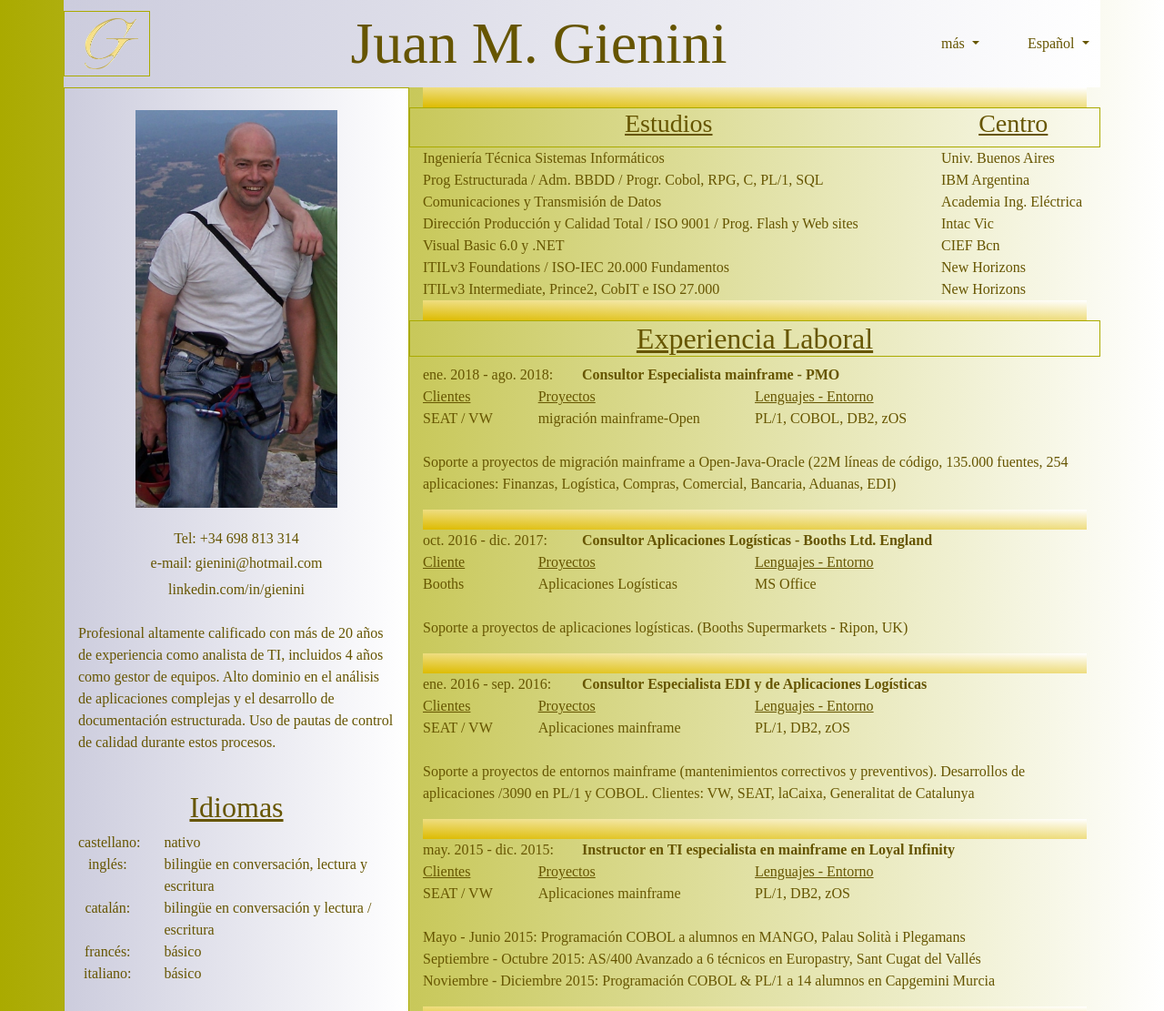
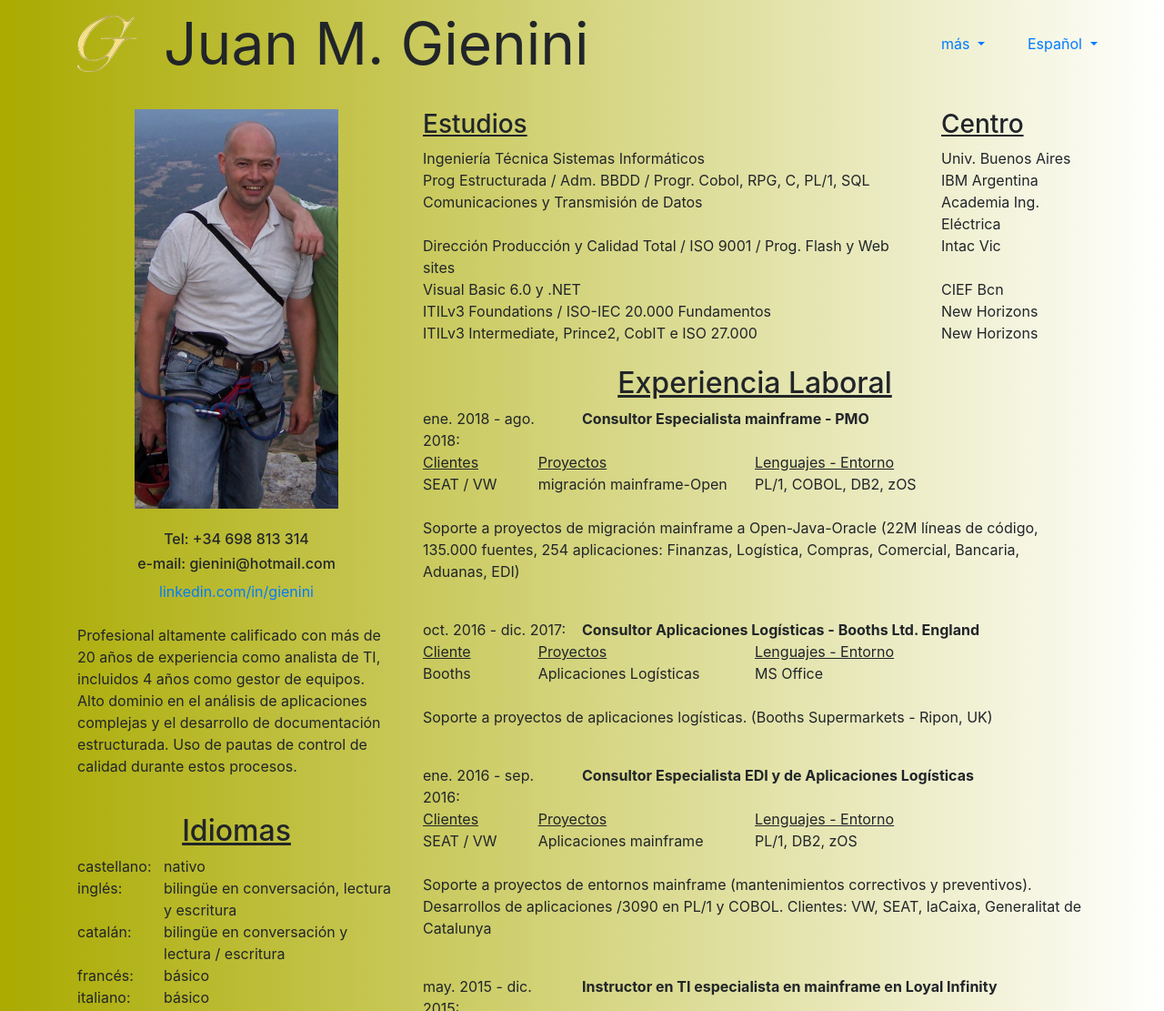
Before and after one commit to Gienini-jm/gienini-jm.github.io, a website: page cv-esp.html in a window 1280 px wide. Shown: the top 1111 px of the page at 91% size. Drawn offline with nearby package versions, Linux system fonts and the light colour scheme.

Commit message:
Update cv-esp.html

```diff
--- a/cv-esp.html
+++ b/cv-esp.html
@@ -14,34 +14,28 @@
  <head>
   <meta charset="utf-8">
   <title>CV Gienini Español</title>
+
   <!-- Responsive -->
   <meta name=viewport content="width=device-width, initial-scale=1, shrink-to-fit=no">
+
   <!-- Bootstrap CSS 4.3.1 -->
   <link rel="stylesheet"
         href="https://stackpath.bootstrapcdn.com/bootstrap/4.3.1/css/bootstrap.min.css"
         integrity="sha384-ggOyR0iXCbMQv3Xipma34MD+dH/1fQ784/j6cY/iJTQUOhcWr7x9JvoRxT2MZw1T"
         crossorigin="anonymous">
+
   <!-- FontAwesome -->
   <link rel="stylesheet"
         href="http://maxcdn.bootstrapcdn.com/font-awesome/4.2.0/css/font-awesome.min.css"/>
+
+  <!-- main.CSS -->
+    <link href="styles/styles.css" rel="stylesheet" type="text/css">
+
   <style>
-    body{color:#665500;
-         font-family: "Times New Roman", serif;
-         background-image:
-                linear-gradient(to right, #aaaa00, white);}
-    a{color:#665500;
-      font-family: "Times New Roman", serif}
-    .fa {color: #665500}
-    .fondo-gris, li{background-image:
-                        linear-gradient(to right, #ccccdd, white)}
-    .borde-oro{border: 1px solid #aaaa00}
-    .t-centrado{text-align: center}
-    .marco, li{margin: 5px;
-               padding: 2px}
-    .degradado{height: 22px;
-               background-color: #ffcc00;
-               background-image:
-                       linear-gradient(to top right, #ddbb00, white);}
+    body{background-image:
+                linear-gradient(to right, #aaaa00, white)}
+    li{background-image:
+           linear-gradient(to right, #ccccdd, white)};
   </style>
   </head>
  <body>
@@ -52,8 +46,9 @@
       <div class="col-1 borde-oro">
         <img src="images/g-oro.gif" width=100% class="marco">
       </div>
-      <div class="col-9 t-centrado" style="font-size:4em">Juan M. Gienini</div>
-      <div class="col-1">
+      <div class="col-9 t-centrado"
+           style="font-size:4em">Juan M. Gienini</div>
+      <div class="col-1 borde-oro">
         <a class="dropdown-toggle" data-toggle="dropdown" href="">más
           <span class="caret"></span></a>
         <ul class="dropdown-menu">
@@ -81,7 +76,7 @@
           </li>
         </ul>
       </div>
-      <div class="col-1">
+      <div class="col-1 borde-oro">
         <a class="dropdown-toggle" data-toggle="dropdown" href="">Español
           <span class="caret"></span></a>
         <ul class="dropdown-menu">
@@ -98,7 +93,7 @@
       <!-- columna fondo-gris foto datos idiomas skills qualifications -->
       <div class="col-4 fondo-gris borde-oro">
         <!-- foto y datos básicos -->
-        <div class="">
+        <div class="borde-oro">
           <br>
           <div class="row justify-content-center">
             <div class="col-8">
@@ -112,7 +107,7 @@
           <br>
         </div>
         <!-- presentación -->
-        <div class="">
+        <div class="borde-oro">
           <p>Profesional altamente calificado con más de 20 años de experiencia como analista de TI,
              incluidos 4 años como gestor de equipos. Alto dominio en el análisis de aplicaciones
              complejas y el desarrollo de documentación estructurada. Uso de pautas de control de
@@ -120,7 +115,7 @@
           <br>
         </div>
         <!-- idiomas -->
-        <div class="">
+        <div class="borde-oro">
           <h2 class="row justify-content-center"><u>Idiomas</u></h2>
           <div class="row">
              <div class="col-3 t-centrado">castellano:</div>
@@ -145,7 +140,7 @@
            <br>
         </div>
         <!-- skills -->
-        <div class="">
+        <div class="borde-oro">
           <h3 class="row justify-content-center"><u>Skills</u></h3>
           <div class="row">
              <div class="col-3">Lenguajes:</div>
@@ -170,7 +165,7 @@
            <br>
         </div>
         <!-- instagram & Twitter & Flickr & Blogger & Mensaje -->
-        <div class="">
+        <div class="borde-oro">
           <h3 class="row justify-content-center"><u>Sígueme en:</u></h3>
           <!-- instagram -->
           <a href="https://www.instagram.com/gienini/" target="_blank">
@@ -213,7 +208,7 @@
               &nbsp&nbsp-&nbsp&nbspBlogger</h3></a>
           <br>
           <!-- Mensaje -->
-          <h3 class="row justify-content-center"><u>Envíame un mensaje</u></h3>
+          <h3 class="row justify-content-center borde-oro"><u>Envíame un mensaje</u></h3>
           <div class="">
             <form id=contacta name=contact_form method=POST action="">
               <div class="row contact_pad">
@@ -233,7 +228,7 @@
       <!-- columna derecha Estudios Experiencia laboral -->
       <div class="col-8">
          <!-- Estudios -->
-         <div class="">
+         <div class="borde-oro">
            <div class="degradado">
              <br>
            </div>
@@ -276,7 +271,7 @@
          <!-- Experiencia laboral -->
          <h2 class="row borde-oro justify-content-center"><u>Experiencia Laboral</u></h2>
          <!-- Experiencia 1 -->
-         <div class="">
+         <div class="borde-oro">
            <div class="row">
             <div class="col-3">ene. 2018 - ago. 2018:</div>
             <div class="col-*"><b>Consultor Especialista mainframe - PMO</b></div>
@@ -300,7 +295,7 @@
            </div>
          </div>
          <!-- Experiencia 2 -->
-         <div class="">
+         <div class="borde-oro">
            <div class="row">
             <div class="col-3">oct. 2016 - dic. 2017:</div>
             <div class="col-*"><b>Consultor Aplicaciones Logísticas - Booths Ltd. England</b></div>
@@ -322,7 +317,7 @@
            </div>
          </div>
          <!-- Experiencia 3 -->
-         <div class="">
+         <div class="borde-oro">
            <div class="row">
             <div class="col-3">ene. 2016 - sep. 2016:</div>
             <div class="col-*"><b>Consultor Especialista EDI y de Aplicaciones Logísticas</b></div>
@@ -345,7 +340,7 @@
            </div>
          </div>
          <!-- Experiencia 4 -->
-         <div class="">
+         <div class="borde-oro">
            <div class="row">
             <div class="col-3">may. 2015 - dic. 2015:</div>
             <div class="col-*"><b>Instructor en TI especialista en mainframe en Loyal Infinity</b></div>
@@ -371,7 +366,7 @@
            </div>
          </div>
          <!-- Experiencia 5 -->
-         <div class="">
+         <div class="borde-oro">
            <div class="row">
             <div class="col-3">jun. 2014 - feb. 2015:</div>
             <div class="col-*"><b>Consultor EDI y de apl. logísticas en sector automoción</b></div>
@@ -393,7 +388,7 @@
            </div>
          </div>
          <!-- Experiencia 6 -->
-         <div class="">
+         <div class="borde-oro">
            <div class="row">
             <div class="col-3">mar. 2010 - mayo 2014:</div>
             <div class="col-*"><b>Consultor Especialista EDI y de Aplicaciones Logísticas</b></div>
@@ -415,7 +410,7 @@
            </div>
          </div>
          <!-- Experiencia 7 -->
-         <div class="">
+         <div class="borde-oro">
            <div class="row">
             <div class="col-3">jul. 2000 - feb. 2010:</div>
             <div class="col-*"><b>Analista Funcional y Orgánico</b></div>
@@ -442,7 +437,7 @@
            </div>
          </div>
          <!-- Experiencia 8 -->
-         <div class="">
+         <div class="borde-oro">
            <div class="row">
             <div class="col-3">sep. 1997 - jun. 2000:</div>
             <div class="col-*"><b>Analista Orgánico y Jefe Proyecto</b></div>
@@ -469,7 +464,7 @@
            </div>
          </div>
          <!-- Experiencia 9 -->
-         <div class="">
+         <div class="borde-oro">
            <div class="row">
             <div class="col-3">mar. 1995 - ago. 1997:</div>
             <div class="col-*"><b>Analista Orgánico</b></div>
@@ -485,7 +480,9 @@
             <div class="col-*">PL/1, DB2, zOS, DB2, Natural</div>
            </div>
            <br>
-           <p>Desarrollos e implantación de aplicaciones de Logística. Adaptación y mantenimiento de comunicaciones en /3090. Análisis Orgánico y Programación. Instrucción al personal en Easytrieve y buenas prácticas / ISO-9001.</p>
+           <p>Desarrollos e implantación de aplicaciones de Logística. Adaptación
+              y mantenimiento de comunicaciones en /3090. Análisis Orgánico y Programación.
+               Instrucción al personal en Easytrieve y buenas prácticas / ISO-9001.</p>
          </div>
       </div>
     </div>
```
